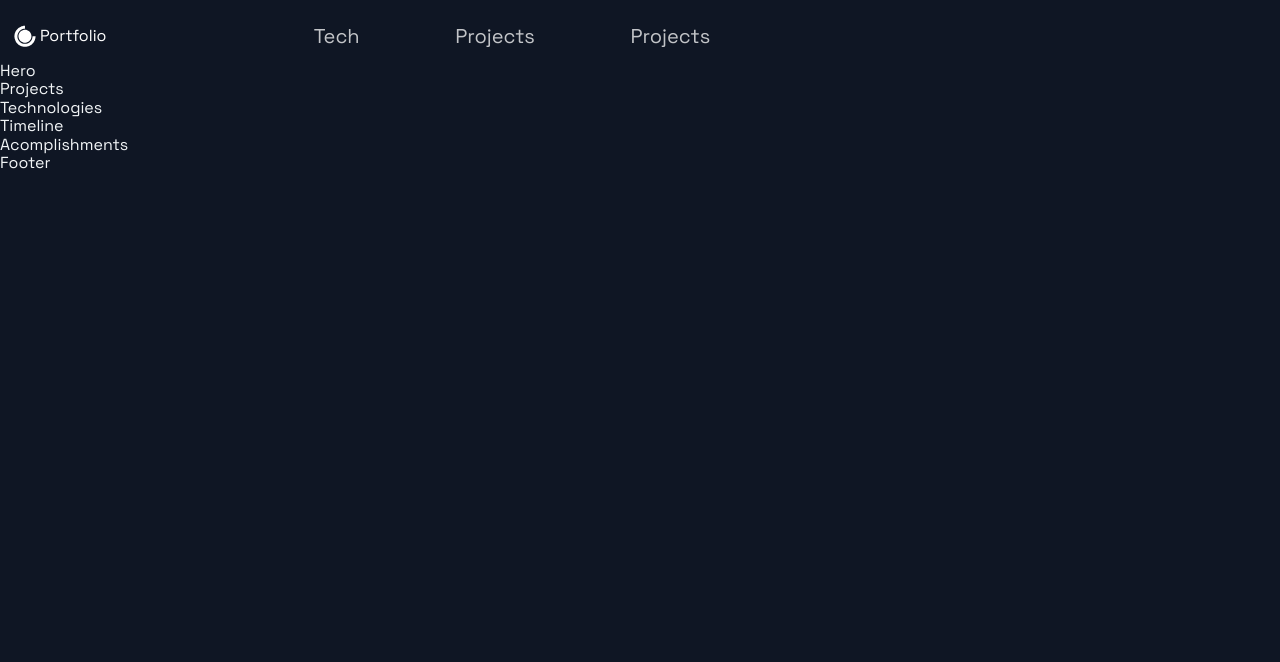
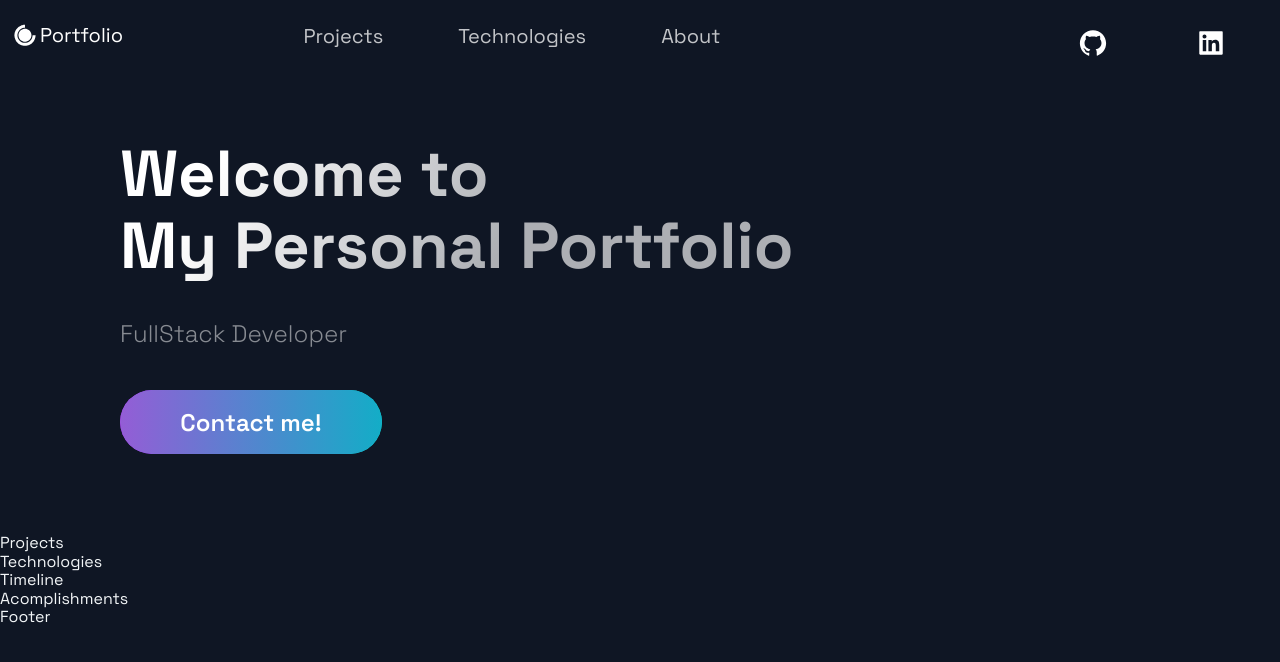
Before and after one commit to EddySantos07/Portfolio1, a Next.js app: page / in a window 1280 px wide. Shown: the top 662 px of the page. Built offline with nearby package versions, Linux system fonts and the light colour scheme.

Commit message:
added about me section and contact me button

```diff
--- a/src/components/Header/Header.js
+++ b/src/components/Header/Header.js
@@ -10,14 +10,22 @@ import {
   Div3,
   NavLink,
   SocialIcons,
+  Span,
 } from "./HeaderStyles";
 
 const Header = () => (
   <Container>
     <Div1>
       <Link href="/">
-        <a style={{ display: "flex", alignItems: "center", color: "white" }}>
-          <DiCssdeck size="3rem" /> <span> Portfolio </span>
+        <a
+          style={{
+            display: "flex",
+            alignItems: "center",
+            color: "white",
+            marginBottom: "20px",
+          }}
+        >
+          <DiCssdeck size="3rem" /> <Span> Portfolio </Span>
         </a>
       </Link>
     </Div1>
@@ -25,20 +33,29 @@ const Header = () => (
     <Div2>
       <li>
         <Link href="#projects">
-          <NavLink>Tech</NavLink>
+          <NavLink>Projects</NavLink>
+        </Link>
+      </li>
+      <li>
+        <Link href="#tech">
+          <NavLink>Technologies</NavLink>
         </Link>
       </li>
       <li>
         <Link href="#projects">
-          <NavLink>Projects</NavLink>
-        </Link>
-      </li>
-      <li>
-        <Link href="#projects">
-          <NavLink>Projects</NavLink>
+          <NavLink>About</NavLink>
         </Link>
       </li>
     </Div2>
+
+    <Div3>
+      <SocialIcons href="https://github.com">
+        <AiFillGithub size="3rem" />
+      </SocialIcons>
+      <SocialIcons href="https://linkedin.com">
+        <AiFillLinkedin size="3rem" />
+      </SocialIcons>
+    </Div3>
   </Container>
 );
 
--- a/src/components/Header/HeaderStyles.js
+++ b/src/components/Header/HeaderStyles.js
@@ -17,6 +17,10 @@ export const Container = styled.div`
     grid-row-gap: 0.5rem;
   }
 `;
+export const Span = styled.span`
+  font-size: 2rem;
+`
+
 export const Div1 = styled.div`
   grid-area: 1 / 1 / 2 / 2;
   display: flex;
--- a/src/components/Hero/Hero.js
+++ b/src/components/Hero/Hero.js
@@ -1,13 +1,26 @@
-import React from 'react';
+import React from "react";
 
-import { Section, SectionText, SectionTitle } from '../../styles/GlobalComponents';
-import Button from '../../styles/GlobalComponents/Button';
-import { LeftSection } from './HeroStyles';
+import {
+  Section,
+  SectionText,
+  SectionTitle,
+} from "../../styles/GlobalComponents";
+import Button from "../../styles/GlobalComponents/Button";
+import { LeftSection } from "./HeroStyles";
 
 const Hero = (props) => (
-  <div>
-    Hero
-  </div>
+  <Section row nopadding>
+    <LeftSection>
+      <SectionTitle main center>
+        Welcome to <br />
+        My Personal Portfolio
+      </SectionTitle>
+      <SectionText>
+        FullStack Developer
+      </SectionText>
+      <Button onClick={( ) => window.location="https://www.linkedin.com/in/eddysantostech/"} > Contact me! </Button>
+    </LeftSection>
+  </Section>
 );
 
 export default Hero;
```
